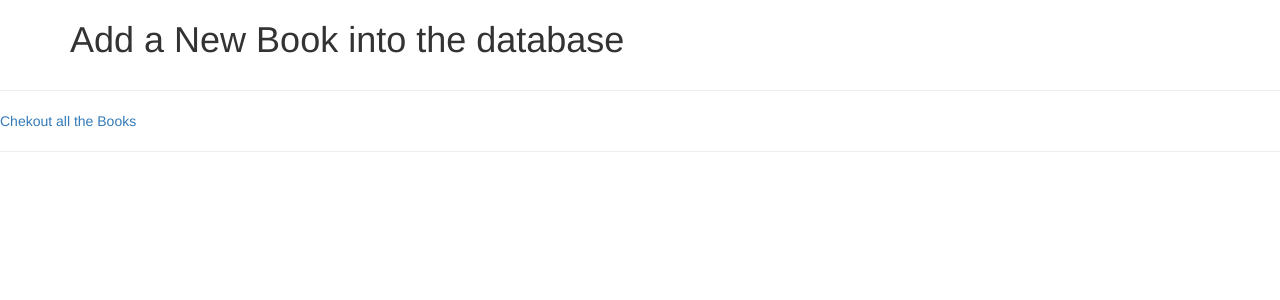
After one commit to rajverma1985/blog-with-users-start, a Flask app: page /edit_rating in a window 1280 px wide. The commit adds this page. Shown: the top 300 px of the page. Run offline with Flask 2, Linux system fonts and the light colour scheme; some libraries are stand-ins or nearby versions.

Commit message:
starting edit actions and delete actions for rating and books

```diff
--- a/main.py
+++ b/main.py
@@ -57,5 +57,10 @@ def add():
     return render_template('add.html', form=form)
 
 
+@app.route('/edit_rating')
+def edit_rating():
+    return render_template('edit_rating.html')
+
+
 if __name__ == "__main__":
     app.run(debug=True)
--- /dev/null
+++ b/templates/edit_rating.html
@@ -0,0 +1,24 @@
+{% extends 'bootstrap/base.html' %}
+{% import "bootstrap/wtf.html" as wtf %}
+
+{% block title %}Add Book{% endblock %}
+
+{% block styles %}
+{{super()}}
+<link rel="stylesheet"
+      href="{{url_for('.static', filename='css/styles.css')}}">
+{% endblock %}
+
+{% block content %}
+<div class="container">
+  <div class="row">
+    <div class="col-sm-12 col-md-8">
+      <h1>Add a New Book into the database</h1>
+        {{ wtf.quick_form(form, novalidate=True) }}
+    </div>
+  </div>
+</div>
+<hr>
+<p class="space-above"><a href="{{url_for('home')}}">Chekout all the Books</a></p>
+<hr>
+{% endblock %}
--- a/templates/index.html
+++ b/templates/index.html
@@ -15,6 +15,7 @@
     {% endif %}
     <ul>
         {% for book in books %}
+        <a href="{{url_for('edit_rating')}}">Edit Rating</a>
         <li>{{book.title}} - {{book.author}} - {{book.rating}}</li>
         {% endfor%}
     </ul>
```
